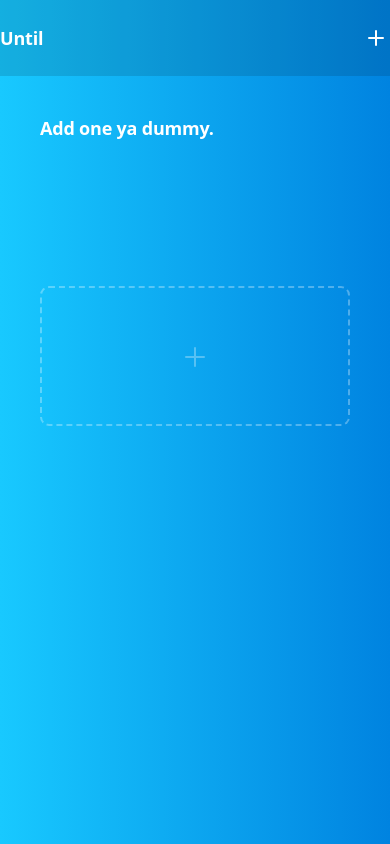
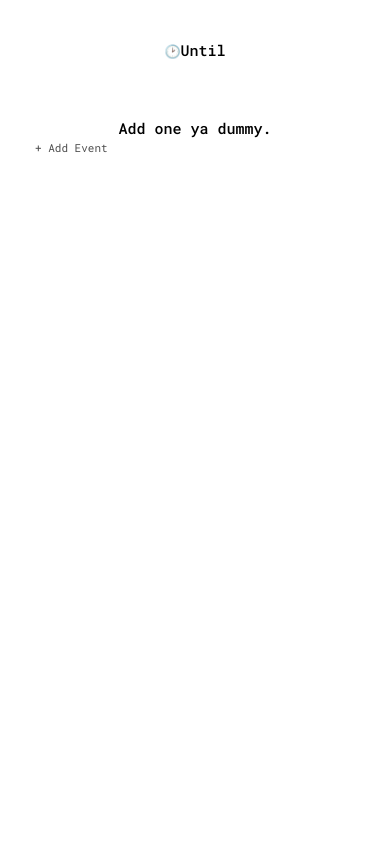
Before and after one commit to dannymcclain/until, a React (Create React App) app: page / in a window 390 px wide. Built offline with nearby package versions, Linux system fonts and the light colour scheme.

Commit message:
restyled event list

```diff
--- a/public/index.html
+++ b/public/index.html
@@ -1,30 +1,21 @@
 <!DOCTYPE html>
 <html lang="en">
+
 <head>
   <meta charset="utf-8">
   <meta name="viewport" content="width=device-width, initial-scale=1, shrink-to-fit=no">
   <meta name="theme-color" content="#000000">
-    <!--
-      manifest.json provides metadata used when your web app is added to the
-      homescreen on Android. See https://developers.google.com/web/fundamentals/engage-and-retain/web-app-manifest/
-    -->
   <link rel="manifest" href="%PUBLIC_URL%/manifest.json">
   <link rel="shortcut icon" href="%PUBLIC_URL%/favicon.ico">
-    <!--
-      Notice the use of %PUBLIC_URL% in the tags above.
-      It will be replaced with the URL of the `public` folder during the build.
-      Only files inside the `public` folder can be referenced from the HTML.
-
-      Unlike "/favicon.ico" or "favicon.ico", "%PUBLIC_URL%/favicon.ico" will
-      work correctly both with client-side routing and a non-root public URL.
-      Learn how to configure a non-root public URL by running `npm run build`.
-    -->
+  <link href="https://fonts.googleapis.com/css?family=Roboto+Mono:400,400i,500" rel="stylesheet">
   <title>Until</title>
 </head>
+
 <body>
   <noscript>
     You need to enable JavaScript to run this app.
   </noscript>
   <div id="root"></div>
 </body>
+
 </html>
--- a/src/App.css
+++ b/src/App.css
@@ -12,84 +12,35 @@ svg {
 body {
   margin: 0;
   padding: 0;
-  font-size: 14px;
-  font-family: system-ui, -apple-system, BlinkMacSystemFont, 'Segoe UI', Roboto,
-    Helvetica, Arial, sans-serif, 'Apple Color Emoji', 'Segoe UI Emoji',
-    'Segoe UI Symbol';
-  background-image: linear-gradient(90deg, #18c9ff 0%, #0083e0 100%);
-  background-position: cover;
-  height: 100vh;
+  font-size: 13px;
+  font-family: 'Roboto Mono', 'SFMono-Regular', Consolas, 'Liberation Mono',
+    Menlo, Courier, monospace;
+  background: #fff;
+  color: #000;
 }
 
 header {
-  background: rgba(0, 30, 51, 0.15);
-  z-index: 10;
-  position: relative;
-  padding: 24px 0;
+  margin: 40px 0;
 }
 
 h1 {
-  font-weight: 700;
+  font-weight: 500;
   margin: 0;
-  font-size: 18px;
-  color: #fff;
-  letter-spacing: -0.2px;
-  text-align: left;
+  font-size: 15px;
+  text-align: center;
+}
+
+h1 .emoji {
+  font-size: 13px;
 }
 
 .container {
-  width: 100%;
-  max-width: 900px;
+  width: 90%;
+  max-width: 320px;
   margin: 0 auto;
-  display: flex;
-  justify-content: space-between;
-  align-items: center;
-}
-
-.add-button {
-  outline: none;
-  border: none;
-  background: transparent;
-  cursor: pointer;
-  height: 28px;
-  width: 28px;
-  display: flex;
-  align-items: center;
-  justify-content: center;
-}
-
-.add-button .plus-icon {
-  transform: rotate(0) translateY(-1px);
-  transform-origin: center center;
-}
-
-.add-button .plus-icon .stick {
-  display: block;
-  height: 2px;
-  width: 16px;
-  background: #fff;
-  border-radius: 1px;
-}
-
-.add-button .stick:first-child {
-  transform: rotate(90deg) translateX(2px);
-  transform-origin: center center;
-}
-
-@media (max-width: 480px) {
-  .event-list {
-    grid-gap: 10px;
-    padding: 0 10px 0;
-  }
 }
 
 .event-list > span {
-  max-width: 900px;
-  margin: 0 auto;
-  display: grid;
-  grid-template-columns: repeat(auto-fill, minmax(240px, 1fr));
-  grid-auto-rows: minmax(140px, 1fr);
-  grid-gap: 30px;
   padding: 0 30px 0;
   margin-top: 40px;
 }
--- a/src/App.js
+++ b/src/App.js
@@ -1,10 +1,9 @@
 import React, { Component } from 'react';
 import moment from 'moment';
-import ReactCSSTransitionGroup from 'react-addons-css-transition-group';
-import ActionButton from './components/actionButton';
 import AddCard from './components/addCard';
 import EventItem from './components/eventItem';
 import CardForm from './components/cardForm';
+import Emoji from './components/Emoji';
 import Modal from './components/modal';
 import './App.css';
 
@@ -111,7 +110,7 @@ class App extends Component {
 
   render() {
     return (
-      <div>
+      <div className="container">
         <Modal isShowing={this.state.showForm} handleClose={this.toggleEditing}>
           <CardForm
             innerRef={this.bindInnerRef}
@@ -122,21 +121,13 @@ class App extends Component {
         </Modal>
 
         <header>
-          <div className="container">
-            <h1>Until</h1>
-            <ActionButton
-              handleClick={this.toggleEditing}
-              isActive={this.state.showForm}
-            />
-          </div>
+          <h1>
+            <Emoji symbol="🕑" />
+            Until
+          </h1>
         </header>
         {Object.keys(this.state.myDates).length > 0 ? (
           <div className="event-list">
-            <ReactCSSTransitionGroup
-              transitionName="cardAnimate"
-              transitionEnterTimeout={350}
-              transitionLeaveTimeout={200}
-            >
             {Object.values(this.state.myDates)
               .map(this.eventFormatter)
               .sort(this.eventReorder)
@@ -153,7 +144,6 @@ class App extends Component {
               handleClick={this.toggleEditing}
               isActive={this.state.showForm}
             />
-            </ReactCSSTransitionGroup>
           </div>
         ) : (
           <div className="event-list no-events">
--- /dev/null
+++ b/src/components/Emoji/index.js
@@ -0,0 +1,12 @@
+import React from 'react';
+const Emoji = ({ label, symbol }) => (
+  <span
+    className="emoji"
+    role="img"
+    aria-label={label ? label : ''}
+    aria-hidden={label ? 'false' : 'true'}
+  >
+    {symbol}
+  </span>
+);
+export default Emoji;
--- a/src/components/addCard/index.js
+++ b/src/components/addCard/index.js
@@ -1,17 +1,15 @@
 import React from 'react';
 import './styles.css';
 
-const AddCard = ({handleClick, isActive}) => {
+const AddCard = ({ handleClick, isActive }) => {
   return (
     <button
-    onClick={handleClick}
-    className={`add-card ${isActive ? "is-active" : ""}`}
+      onClick={handleClick}
+      className={`add-card ${isActive ? 'is-active' : ''}`}
     >
-    <div className="plus-icon">
-    <span className="stick" /><span className="stick" />
-    </div>
-  </button>
-  )
-}
+      + Add Event
+    </button>
+  );
+};
 
-export default AddCard
+export default AddCard;
--- a/src/components/addCard/styles.css
+++ b/src/components/addCard/styles.css
@@ -1,34 +1,19 @@
 .add-card {
-  opacity: 0.3;
   outline: none;
-  border: 2px dashed #fff;
+  border: none;
   background: transparent;
   cursor: pointer;
-  border-radius: 9px;
-  display: flex;
-  align-items: center;
-  justify-content: center;
-  transform: scale(1);
-  transition: opacity 200ms ease-out, transform 200ms cubic-bezier(0.175, 0.885, 0.32, 1.275);
+  font-weight: 400;
+  font-size: 11px;
+  color: #4d4d4d;
+  font-family: 'Roboto Mono', 'SFMono-Regular', Consolas, 'Liberation Mono',
+    Menlo, Courier, monospace;
 }
 
 .add-card:hover {
-  opacity: 1;
+  color: #000000;
 }
 
 .add-card:active {
-  transform: scale(.98);
+  color: #000000;
 }
-
-.add-card .plus-icon .stick {
-  display: block;
-  height: 2px;
-  width: 20px;
-  background: #fff;
-  border-radius: 1px;
-}
-
-.add-card .plus-icon .stick:first-child {
-  transform: rotate(90deg) translateX(2px);
-  transform-origin: center center;
-}
--- /dev/null
+++ b/src/components/cardAction/index.js
@@ -0,0 +1,10 @@
+import React from 'react';
+import './styles.css';
+
+const CardAction = ({ action, text }) => (
+  <button className="card-action" onClick={action}>
+    {text}
+  </button>
+);
+
+export default CardAction;
--- /dev/null
+++ b/src/components/cardAction/styles.css
@@ -0,0 +1,16 @@
+.card-action {
+  font-family: 'Roboto Mono', 'SFMono-Regular', Consolas, 'Liberation Mono',
+    Menlo, Courier, monospace;
+  font-weight: 400;
+  font-style: italic;
+  font-size: 11px;
+  color: #999999;
+  background: transparent;
+  outline: none;
+  border: none;
+  cursor: pointer;
+}
+
+.card-action:hover {
+  color: #000;
+}
--- a/src/components/eventItem/index.js
+++ b/src/components/eventItem/index.js
@@ -1,5 +1,5 @@
 import React from 'react';
-import DeleteButton from './../deleteButton';
+import CardAction from './../cardAction';
 import './styles.css';
 
 const EventItem = ({
@@ -11,18 +11,16 @@ const EventItem = ({
   status
 }) => (
   <div className={`event-item ${status}`}>
-    <p className="event-name">{name}</p>
     <div className="card-content">
-      <div className="event-info">
-        <p className="days-until">{daysUntil}</p>
-        <p className="event-date">{date}</p>
-      </div>
-      <div className="card-actions">
-        <button className="edit-button" onClick={handleEdit}>
-          Edit
-        </button>
-        <DeleteButton onDelete={handleDelete} />
-      </div>
+      <p className="event-name">{name}</p>
+      <p className="days-until">{daysUntil}</p>
+    </div>
+
+    <div className="card-footer">
+      <p className="event-date">
+        {date} / <CardAction action={handleEdit} text="Edit" /> /{' '}
+        <CardAction action={handleDelete} text="Remove" />
+      </p>
     </div>
   </div>
 );
--- a/src/components/eventItem/styles.css
+++ b/src/components/eventItem/styles.css
@@ -1,71 +1,52 @@
+p {
+  margin: 0;
+  padding: 0;
+}
 .event-item {
+  background: #ffffff;
+  margin-bottom: 30px;
+  width: 100%;
+  max-width: 320px;
+  box-sizing: border-box;
+}
+
+.card-content {
+  box-sizing: border-box;
+  border: 1px solid #e6e6e6;
+  padding: 14px 10px;
   display: flex;
-  flex-direction: column;
+  flex-direction: row;
   flex-wrap: nowrap;
   justify-content: space-between;
-  align-items: flex-start;
-  background: #ffffff;
-  box-shadow: 0 2px 0 0 rgba(0, 0, 0, 0.1);
-  padding: 20px;
-  border-radius: 9px;
+  align-items: center;
 }
 
 .event-name {
-  font-weight: bold;
-  font-size: 23px;
+  flex: 1;
+  font-weight: 500;
+  font-size: 13px;
+  margin-left: 6px;
+}
+
+.days-until {
+  font-weight: 400;
+  font-size: 11px;
   color: #000000;
-  letter-spacing: -0.2px;
+  padding: 8px 10px;
+  background: #f5f5f5;
+  margin-right: 4px;
+}
+
+.card-footer {
+  box-sizing: border-box;
+  border: 1px solid #e6e6e6;
+  margin-top: -1px;
+  padding: 10px;
 }
 
 .event-date {
-  font-weight: normal;
-  font-size: 12px;
-  color: #a1a5a6;
-  letter-spacing: -0.2px;
+  font-weight: 400;
+  font-style: italic;
+  font-size: 11px;
+  color: #999999;
 }
-
-.days-until {
-  font-weight: 700;
-  font-size: 15px;
-  color: #0099ff;
-  letter-spacing: -0.2px;
-  margin: 0 0 8px 0;
-}
-
-.event-item div {
-  width: 100%;
-}
-
-.card-actions {
-  display: flex;
-  flex-direction: row;
-  flex-wrap: nowrap;
-  justify-content: flex-end;
-  align-items: center;
-}
-
-.edit-button {
-  background: transparent;
-  outline: none;
-  border: none;
-  cursor: pointer;
-  font-weight: 500;
-  margin-right: 10px;
-
-  font-weight: normal;
-  font-size: 12px;
-  color: #a1a5a6;
-  letter-spacing: -0.2px;
-}
-
-.edit-button:hover {
-  color: #0099ff;
-}
-
-.card-content {
-  display: flex;
-  flex-direction: row;
-  flex-wrap: nowrap;
-  justify-content: space-around;
-  align-items: flex-end;
-}
```
Lines whose indentation alone changed are shown as unchanged.
